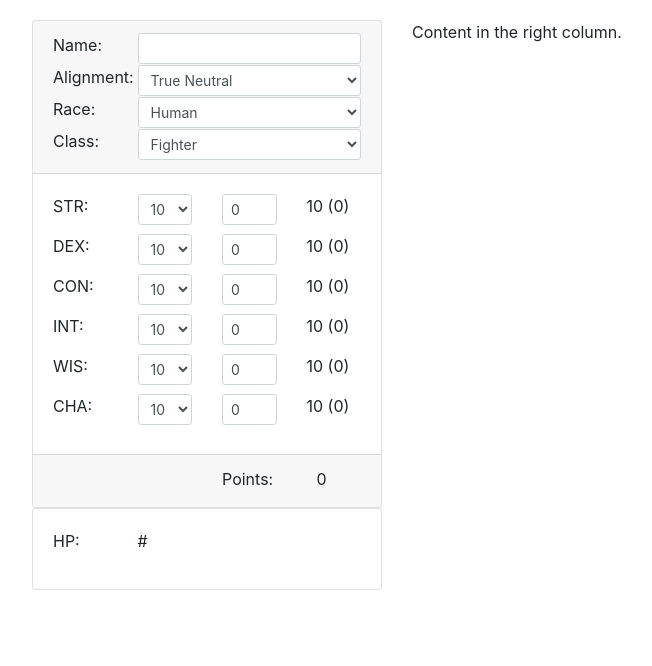
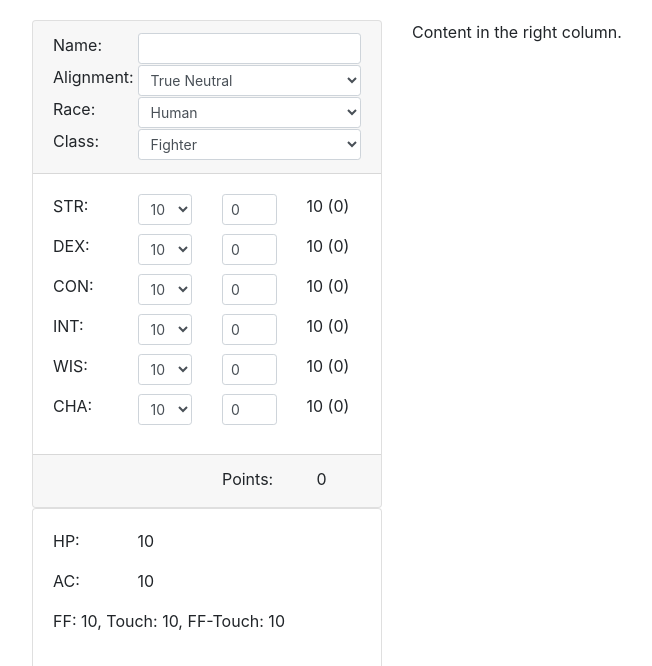
Before and after one commit to edwardfclark/adventurer-builder-1, a React (Create React App) app: page / in a window 1280 px wide. Shown: the top 666 px of the page, without its empty margins (53-705 px from the left). Built offline with nearby package versions, Linux system fonts and the light colour scheme.

Commit message:
Preparing For Upload

```diff
--- a/src/App.js
+++ b/src/App.js
@@ -5,6 +5,7 @@ import Name from './components/Name';
 import Alignment from './components/Alignment';
 import HitPoints from './components/HitPoints';
 import CharClass from './components/CharClass';
+import ArmorClass from './components/ArmorClass';
 import {statsObj, raceObj, classObj} from './objects';
 
 // App is the parent component for everything.
@@ -31,6 +32,15 @@ class App extends Component {
         charisma: {input: 10, race: 0, total: 10}
       },
       points: 0,
+      ac: {
+        armor: 0,
+        shield: 0,
+        deflection: 0,
+        dodge: 0,
+        luck: 0,
+        sacred: 0,
+        natural: 0
+      },
       raceModActive: true
     }
   }
@@ -172,7 +182,15 @@ class App extends Component {
               </div>
               <div className="card">
                 <div className="card-body">
-                  <HitPoints />
+                  <HitPoints
+                  level={this.state.level}
+                  constitution={this.state.stats.constitution.total}
+                  hd={this.state.hd}
+                  />
+                  <ArmorClass
+                  ac={this.state.ac}
+                  dexterity={this.state.stats.dexterity.total}
+                  />
                 </div>
               </div>
 
--- /dev/null
+++ b/src/components/ArmorClass.js
@@ -0,0 +1,35 @@
+import React from 'react';
+
+const ArmorClass = (props) => {
+
+    let dex = Math.floor((props.dexterity-10)/2);
+    let {armor, shield, deflection, dodge, luck, sacred, natural} = props.ac;
+
+    return (
+        <React.Fragment>
+            <div className="row">
+                <div className="col-3">
+                    <label>AC: </label>
+                </div>
+                <div className="col-3">
+                    <p>{armor+
+                        shield+
+                        deflection+
+                        dodge+
+                        luck+
+                        sacred+
+                        natural+
+                        dex+
+                        10}</p>
+                </div>
+            </div>
+            <div className="row">
+                <div className="col">
+                    <p>{`FF: ${armor+shield+deflection+luck+sacred+natural+10}, Touch: ${dex+luck+deflection+dodge+sacred+10}, FF-Touch: ${10}`}</p>
+                </div>
+            </div>
+        </React.Fragment>
+    );
+}
+
+export default ArmorClass;
--- a/src/components/HitPoints.js
+++ b/src/components/HitPoints.js
@@ -1,14 +1,26 @@
 import React from 'react';
 
 const HitPoints = (props) => {
+
+    let hd = props.hd;
+    let perLvl = hd % 2 === 0 ? (hd/2)+1 : Math.ceil(hd/2);
+    let lvlBonus = (props.level-1)*(perLvl);
+    let conBonus = Math.floor((props.constitution-10)/2) * props.level;
+
+    let hp = hd+lvlBonus+conBonus;
+
     return (
         <div className="row">
             <div className="col-3">
                 <label>HP: </label>
             </div>
+            {/* <div className="col-6">
+                <p>{`(${hd}hd+${lvlBonus}lvl+${conBonus}con)`}</p>
+            </div> */}
             <div className="col-3">
-                <p>#</p>
+                <p>{hp}</p>
             </div>
+
         </div>
     );
 }
```
Also changed, not shown: 1 other file (tests, documents, lock files or other folders).
